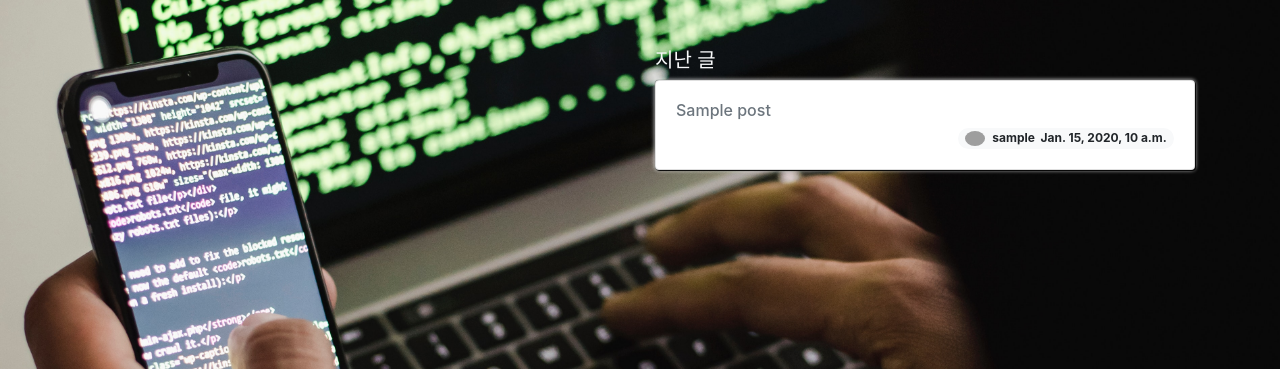
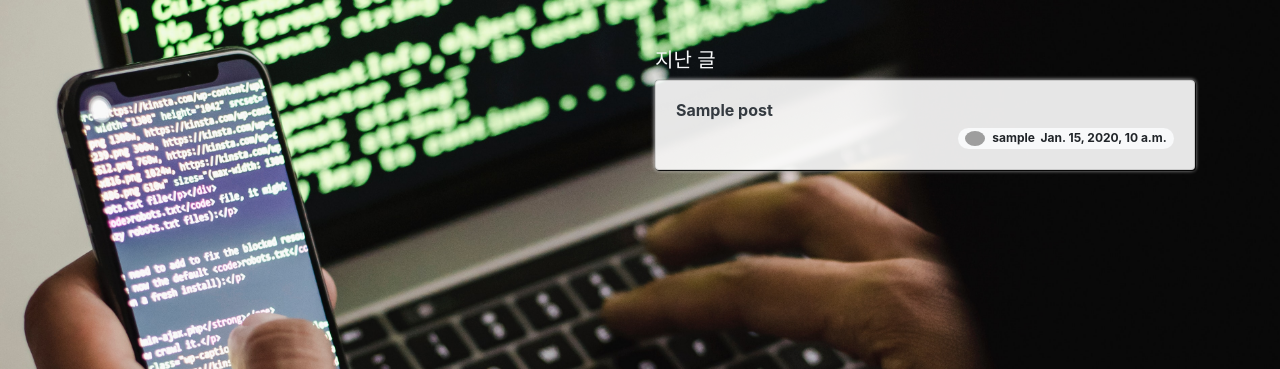
Before and after one commit to cksgnl74/django, a Django app: template single_pages/templates/single_pages/landing.html in a window 1280 px wide. Shown: the part 56-425 px from the top of the page. Run offline with Django 3.2, Linux system fonts and the light colour scheme; the template is opened without the code that fills it: values that come from a table or form of the project are taken from there, others are empty; tables that the repository leaves empty hold one stand-in row (values such as "Sample post"); parts of the project's set-up code (start-up, migrations or seed data) failed here and were passed over; some libraries are stand-ins or nearby versions; grey boxes are pictures that could not be loaded.

Commit message:
디자인 변경

```diff
--- a/_static/single_pages/css/landing.css
+++ b/_static/single_pages/css/landing.css
@@ -11,5 +11,5 @@ section {
 }
 
 .card {
-    background-color: rgba(255,255,255,1) !important;
+    background-color: rgba(255,255,255,0.9) !important;
 }
--- a/single_pages/static/single_pages/css/landing.css
+++ b/single_pages/static/single_pages/css/landing.css
@@ -11,5 +11,5 @@ section {
 }
 
 .card {
-    background-color: rgba(255,255,255,1) !important;
+    background-color: rgba(255,255,255,0.9) !important;
 }
--- a/single_pages/templates/single_pages/landing.html
+++ b/single_pages/templates/single_pages/landing.html
@@ -33,7 +33,7 @@
                     {% for post in recent_posts  %}
                         <div class="card mt-1 mb-2 card_border">
                             <div class="card-body">
-                                <h6><a href="{{ post.get_absolute_url }}" class="text-decoration-none text-muted">{{ post.title }}</a></h6>
+                                <h6><a href="{{ post.get_absolute_url }}" class="text-decoration-none text-dark font-weight-bold">{{ post.title }}</a></h6>
                                 <span class="badge badge-pill badge-light float-right">
                                     <img class="mr-1 rounded-circle" width="20px" src="{{ post.get_avatar_url }}" alt="{{ post.author }}" />
                                     {{ post.author.username }}&nbsp;&nbsp;{{ post.created_at }}
```
